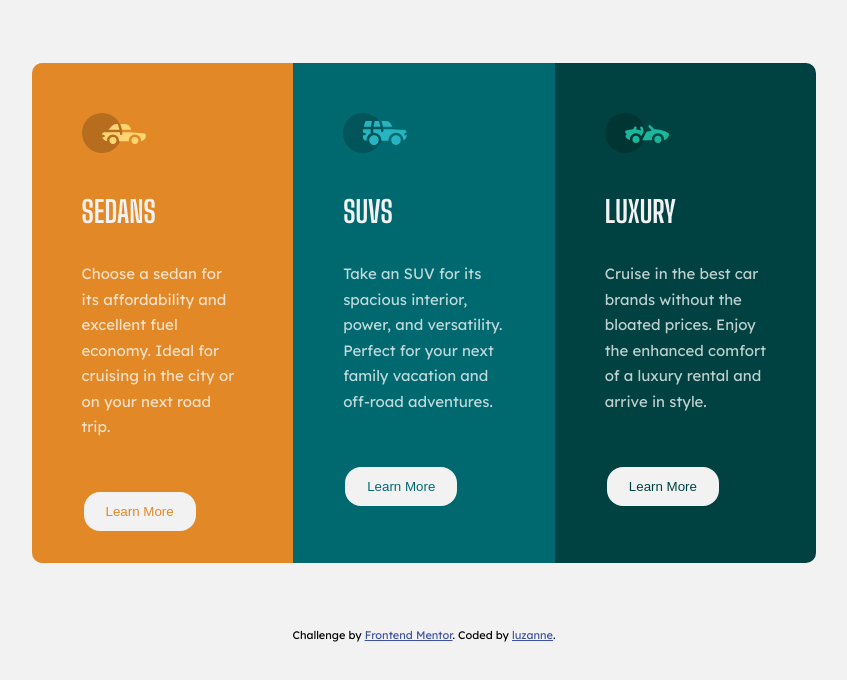
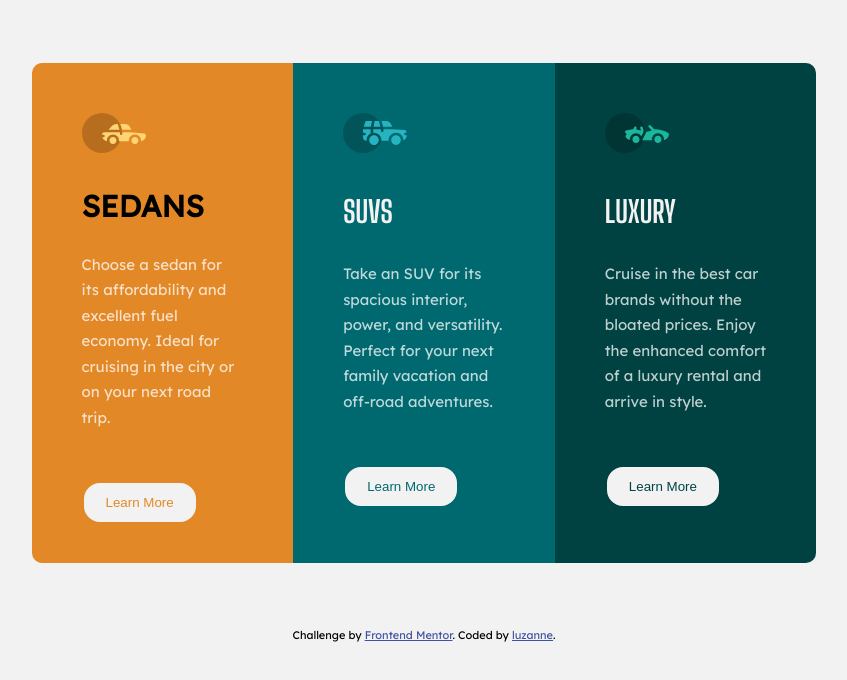
Before and after one commit to Luzanne-S/Frontend-mentor-practice, a plain HTML site: page index.html in a window 1280 px wide. Shown: the whole page, without its empty margins (216-1063 px from the left). Drawn offline with Linux system fonts and the light colour scheme.

Commit message:
Added h1 to main row

```diff
--- a/index.html
+++ b/index.html
@@ -15,7 +15,7 @@
   <div class="row">
     <div class="column1">
       <img src="images/icon-sedans.svg" alt="car image"/>
-  <h2>SEDANS</h2>
+  <h1>SEDANS</h1>
  <p>Choose a sedan for its affordability and excellent fuel economy. Ideal for cruising in the city
   or on your next road trip.
 </p>
```
